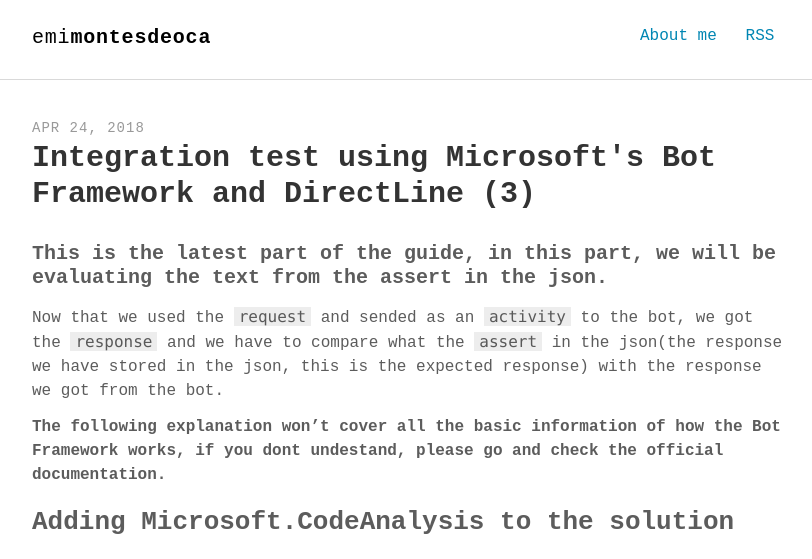
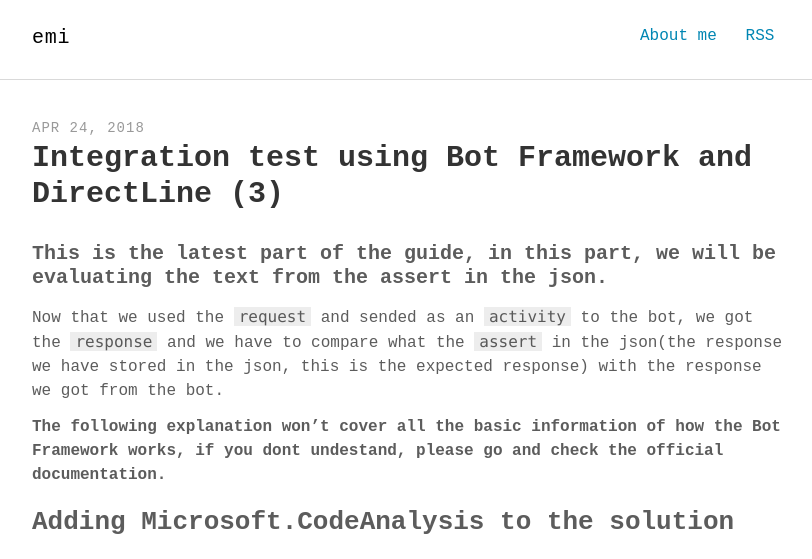
Before and after one commit to emimontesdeoca/emimontesdeoca.github.io, a Jekyll site: the page built from _posts/2018-04-24-integration-test-bot-framework-3.md, in a window 1280 px wide. Shown: the top 559 px of the page, without its empty margins (232-1044 px from the left). Built offline with Jekyll 4.4.1, drawn with Linux system fonts in a browser that asks for light colours; some web fonts are replaced; comment, search, counter and statistics services are not loaded.

Commit message:
refactir

```diff
--- a/_config.yml
+++ b/_config.yml
@@ -1,15 +1,15 @@
 # Site settings
 title_left    : "emi"
-title_right   : "montesdeoca" # default: ""
-description   : "Software engineer"
-keywords      : "Software, hardware, engineer, coding, programming"
+title_right   : "" # default: ""
+description   : "software engineer"
+keywords      : "software, hardware, engineer, coding, programming"
 url           : https://emimontesdeoca.github.io # site url
 baseurl       : "" # apply repo name like "/myproject" if used under gh-pages branch, else (under master branch) just leave empty/blank
 cover         : "" # image uri like logo/cover image for site seo
 
 google_analytics  : UA-XXXXX-XX
 twitter_username  : "emimontesdeocaa"
-comments_enabled  : false # if enabled (set to true), please provide your disqus_username
+comments_enabled  : true # if enabled (set to true), please provide your disqus_username
 disqus_shortname  : "emimontesdeoca"
 postshare_enabled : true
 
--- a/_posts/2018-04-24-integration-test-bot-framework-3.md
+++ b/_posts/2018-04-24-integration-test-bot-framework-3.md
@@ -1,7 +1,7 @@
 ---
 layout: post
-title: "Integration test using Microsoft's Bot Framework and DirectLine (3)"
-description: "Integration test using Microsoft's Bot Framework and DirectLine (3)"
+title: "Integration test using Bot Framework and DirectLine (3)"
+description: "Integration test using Bot Framework and DirectLine (3)"
 comments: true
 keywords: "botframework"
 ---
```
Also changed, not shown: _posts/2018-04-24-integration-test-bot-framework-1.md (+1 -1 lines), _posts/2018-04-24-integration-test-bot-framework-2.md (+1 -1 lines), _posts/2018-04-25-integration-test-bot-framework with flow cases.md (+2 -2 lines).
